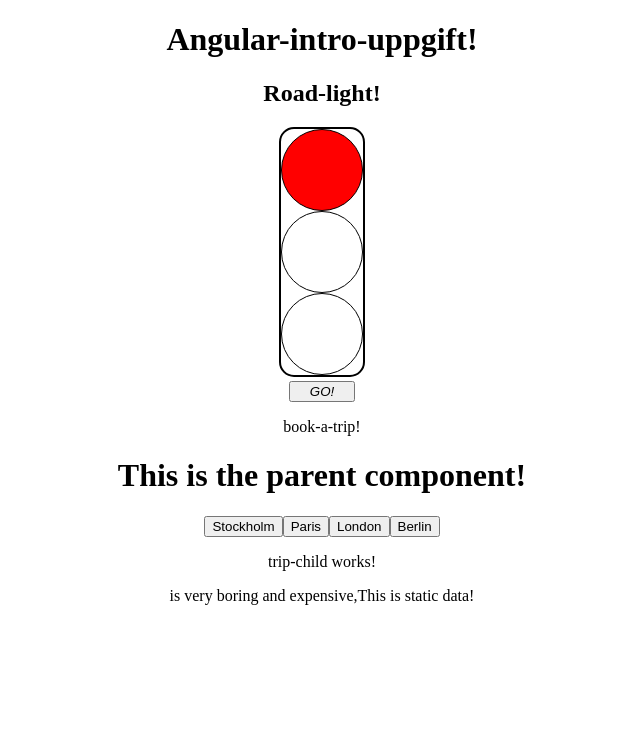
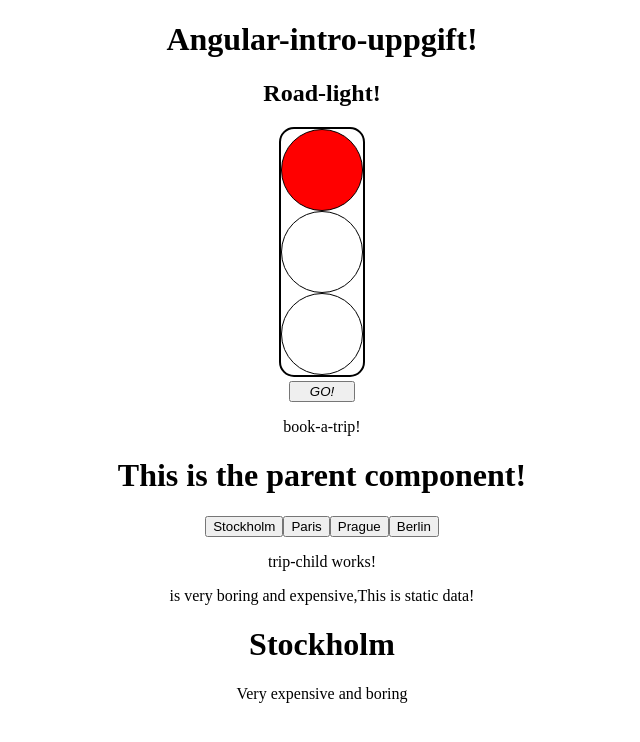
Before and after one commit to casaDelFuego/Angular-intro, an Angular app: page / in a window 1280 px wide. Shown: the top 742 px of the page, without its empty margins (318-958 px from the left). Built offline with nearby package versions, Linux system fonts and the light colour scheme.

Commit message:
tabs logic done

```diff
--- a/src/app/app.component.html
+++ b/src/app/app.component.html
@@ -8,6 +8,3 @@
 
 
 </div>
-
-
-<router-outlet></router-outlet>
--- a/src/app/book-a-trip/book-a-trip.component.html
+++ b/src/app/book-a-trip/book-a-trip.component.html
@@ -6,11 +6,11 @@
 </h1>
 
 <div class="tabTitles">
-  <button class="destinations" (click)="markTheTab()">Stockholm</button>
-  <button class="destinations" (click)="markTheTab()">Paris</button>
-  <button class="destinations" (click)="markTheTab()">London</button>
-  <button class="destinations" (click)="markTheTab()">Berlin</button>
+  <button class="destinations" (click)="markTheTab('stockholm')">Stockholm</button>
+  <button class="destinations" (click)="markTheTab('paris')">Paris</button>
+  <button class="destinations" (click)="markTheTab('prague')">Prague</button>
+  <button class="destinations" (click)="markTheTab('berlin')">Berlin</button>
 </div>
 
-<app-trip-child [StockholmData]="StockholmData"
+<app-trip-child [StockholmData]="StockholmData" [destinations]="selectedCity"
 staticdata="This is static data!">this is what's in child tag</app-trip-child>
--- a/src/app/book-a-trip/book-a-trip.component.ts
+++ b/src/app/book-a-trip/book-a-trip.component.ts
@@ -1,4 +1,4 @@
-import { Component, OnInit } from '@angular/core';
+import { Component, OnInit, Switch } from '@angular/core';
 
 @Component({
   selector: 'app-book-a-trip',
@@ -8,9 +8,15 @@ import { Component, OnInit } from '@angular/core';
 
 export class BookATripComponent implements OnInit {
   StockholmData: string = 'is very boring and expensive';
+  selectedCity: string = 'stockholm';
 
   constructor() {
 
+  }
+
+  markTheTab(city) {
+    console.log(city);
+    this.selectedCity = city;
   }
 
   ngOnInit() {
--- a/src/app/book-a-trip/trip-child/trip-child.component.html
+++ b/src/app/book-a-trip/trip-child/trip-child.component.html
@@ -5,3 +5,27 @@
 <div class="childContent">
   {{ StockholmData }},{{ staticdata }}
 </div>
+
+
+<div [ngSwitch]="destinations">
+  <div *ngSwitchCase="'stockholm'">
+     <h1>Stockholm</h1>
+     <p>Very expensive and boring</p>
+  </div>
+  <div *ngSwitchCase="'paris'">
+     <h1>Paris</h1>
+     <p>Good wine and culture but expensive food</p>
+  </div>
+  <div *ngSwitchCase="'prague'">
+     <h1>Prague</h1>
+     <p>Cheap beer and food, amazing architecture</p>
+  </div>
+  <div *ngSwitchCase="'berlin'">
+     <h1>Berlin</h1>
+     <p>Cheap beer and you can smoke inside bars</p>
+  </div>
+  <div *ngSwitchDefault>
+     <h1>Switch</h1>
+     <p>Select the city you wanna go to</p>
+  </div>
+</div>
--- a/src/app/road-light/road-light.component.ts
+++ b/src/app/road-light/road-light.component.ts
@@ -7,9 +7,7 @@ import { Component, OnInit } from '@angular/core';
 })
 export class RoadLightComponent implements OnInit {
 
-  constructor() {
-
-  }
+  constructor() {}
 
   nextState() {
     this.state++;
```
Also changed, not shown: src/app/book-a-trip/trip-child/trip-child.component.ts (+6 -3 lines).
